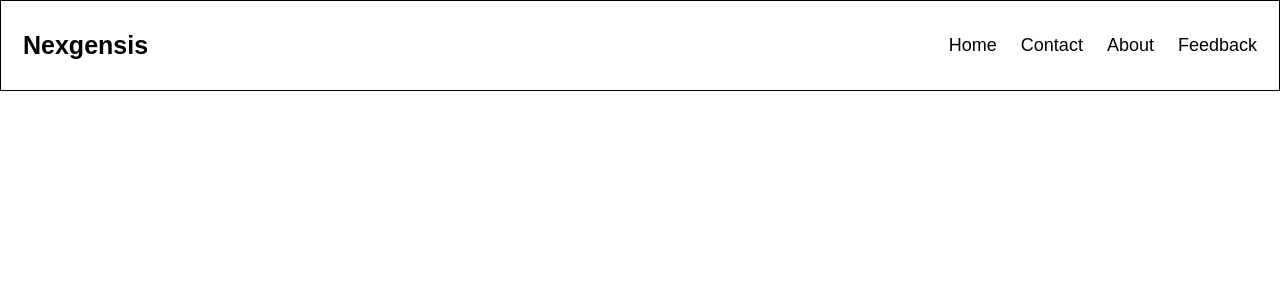
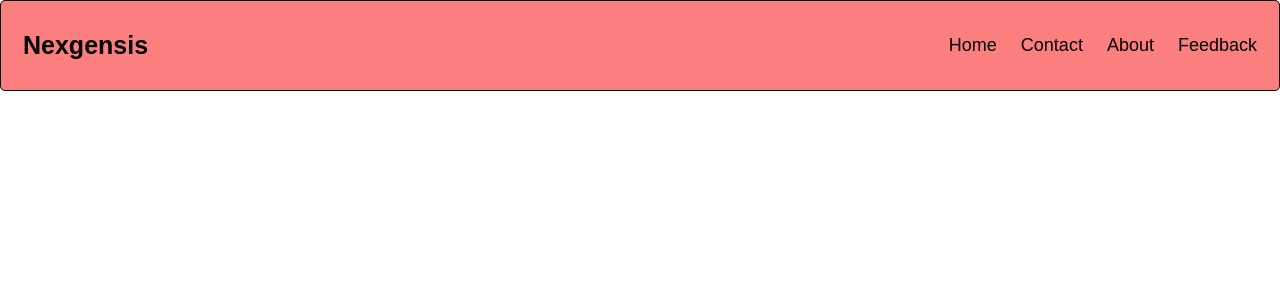
Before and after one commit to jmilind1234/Nexgensis-take-home-assignment, a React (Create React App) app in the folder book-inventory/: page / in a window 1280 px wide. Shown: the top 300 px of the page. Built offline with nearby package versions, Linux system fonts and the light colour scheme.

Commit message:
added a backgrpund color to the header.

```diff
--- a/book-inventory/src/Components-styles/header.js
+++ b/book-inventory/src/Components-styles/header.js
@@ -2,9 +2,10 @@ import styled from "styled-components";
 
 export const HeaderContainer = styled.div`
     overflow : hidden;
-    backgound-color: #f1f1f1;
+    background-color:rgb(252, 127, 127);
     padding: 20px 10px;
     border: 1px solid black;
+    border-radius: 5px;
 `;
 
 export const Links = styled.a`
```
